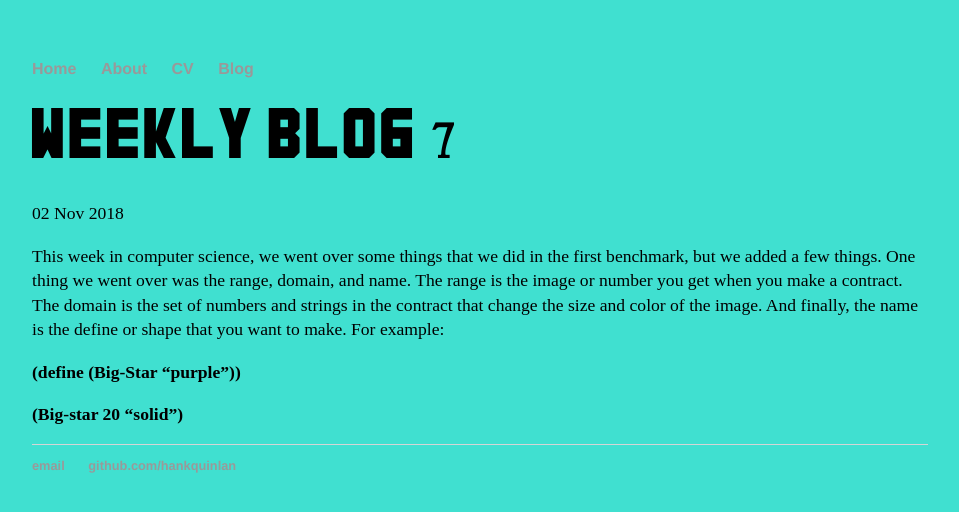
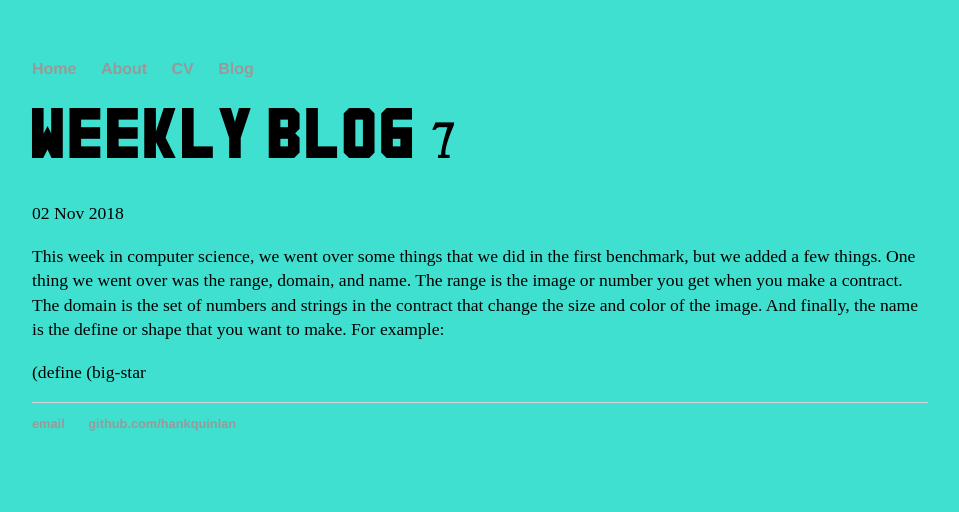
Before and after one commit to tylerm2204/tylerm2204.github.io, a Jekyll site: the page built from _posts/2018-11-2-weekly-reflection.md, in a window 1280 px wide. Shown: the top 512 px of the page, without its empty margins (160-1119 px from the left). Built offline with Jekyll 4.4.1, drawn with Linux system fonts in a browser that asks for light colours.

Commit message:
Update 2018-11-2-weekly-reflection.md

```diff
--- a/_posts/2018-11-2-weekly-reflection.md
+++ b/_posts/2018-11-2-weekly-reflection.md
@@ -6,6 +6,4 @@ date: 2018-11-02
 
 This week in computer science, we went over some things that we did in the first benchmark, but we added a few things. One thing we went over was the range, domain, and name. The range is the image or number you get when you make a contract. The domain is the set of numbers and strings in the contract that change the size and color of the image. And finally, the name is the define or shape that you want to make. For example:
 
-**(define (Big-Star "purple"))**
-
-**(Big-star 20 "solid")**
+(define (big-star
```
